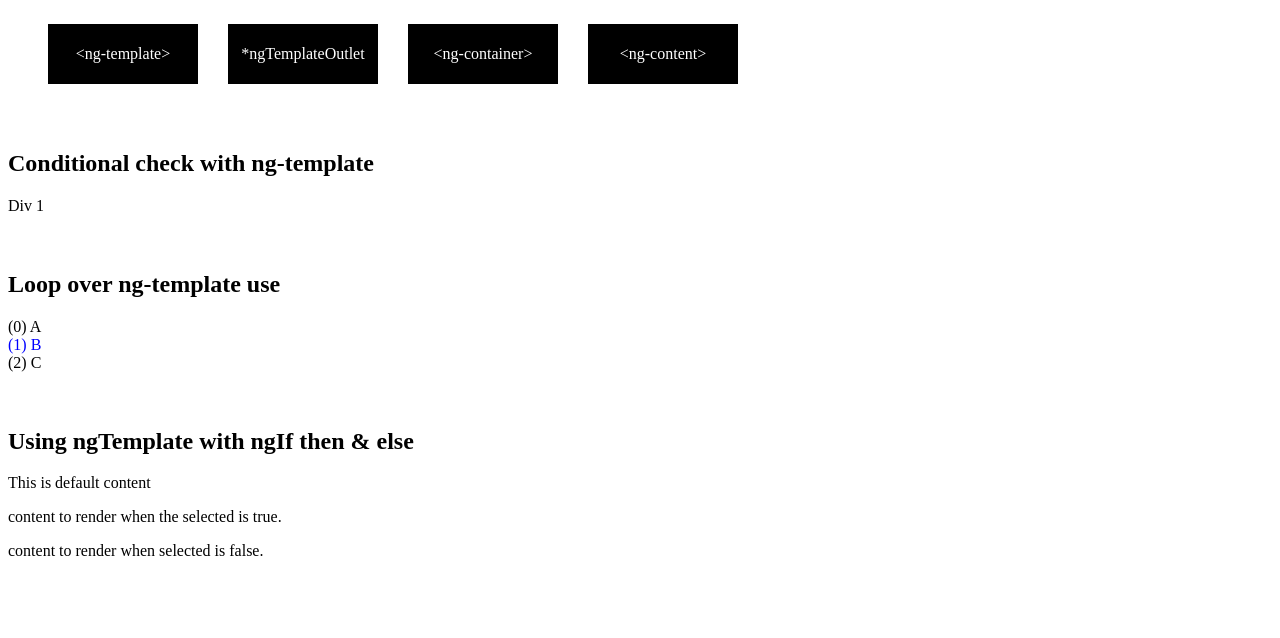
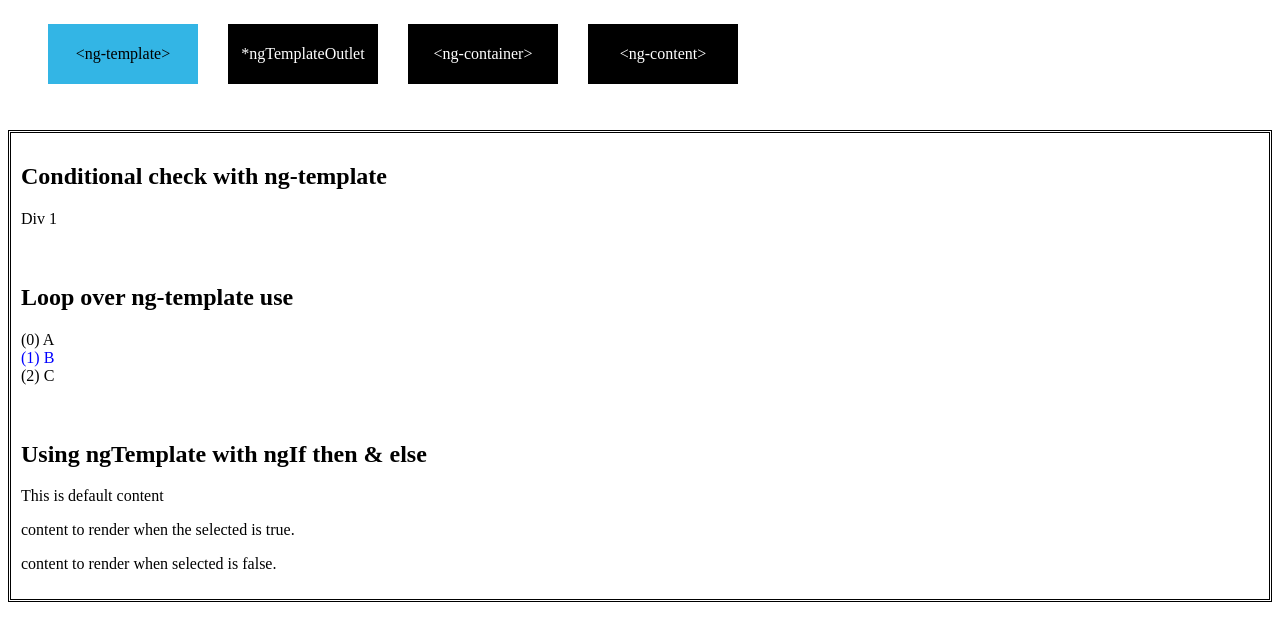
Before and after one commit to moradiyahari/angular-core-concepts, an Angular app: page /ng-template in a window 1280 px wide. Shown: the top 638 px of the page. Built offline with nearby package versions, Linux system fonts and the light colour scheme.

Commit message:
2 files modified

```diff
--- a/src/app/app.component.css
+++ b/src/app/app.component.css
@@ -6,6 +6,10 @@ h1 {
 }
 .navbar {
   display: flex;
+}
+.container{
+  padding: 10px;
+  border: 3px double black;
 }
 .buttons li {
   float: left;
@@ -23,7 +27,7 @@ h1 {
   display: block;
 }
 
-.buttons li a:hover {
+.buttons li a.active {
   text-decoration: none;
   color: #000000;
   background-color: #33b5e5;
--- a/src/app/app.component.html
+++ b/src/app/app.component.html
@@ -5,11 +5,23 @@
         &lt;ng-template&gt;
       </a>
     </li>
-    <li><a routerLink="ng-template-outlet">*ngTemplateOutlet</a></li>
-    <li><a routerLink="ng-container">&lt;ng-container&gt;</a></li>
-    <li><a routerLink="ng-content">&lt;ng-content&gt;</a></li>
+    <li>
+      <a routerLink="ng-template-outlet" routerLinkActive="active">
+        *ngTemplateOutlet
+      </a>
+    </li>
+    <li>
+      <a routerLink="ng-container" routerLinkActive="active">
+        &lt;ng-container&gt;
+      </a>
+    </li>
+    <li>
+      <a routerLink="ng-content" routerLinkActive="active">
+        &lt;ng-content&gt;
+      </a>
+    </li>
   </ul>
 </div>
-<div>
+<div class="container">
   <router-outlet></router-outlet>
 </div>
```
